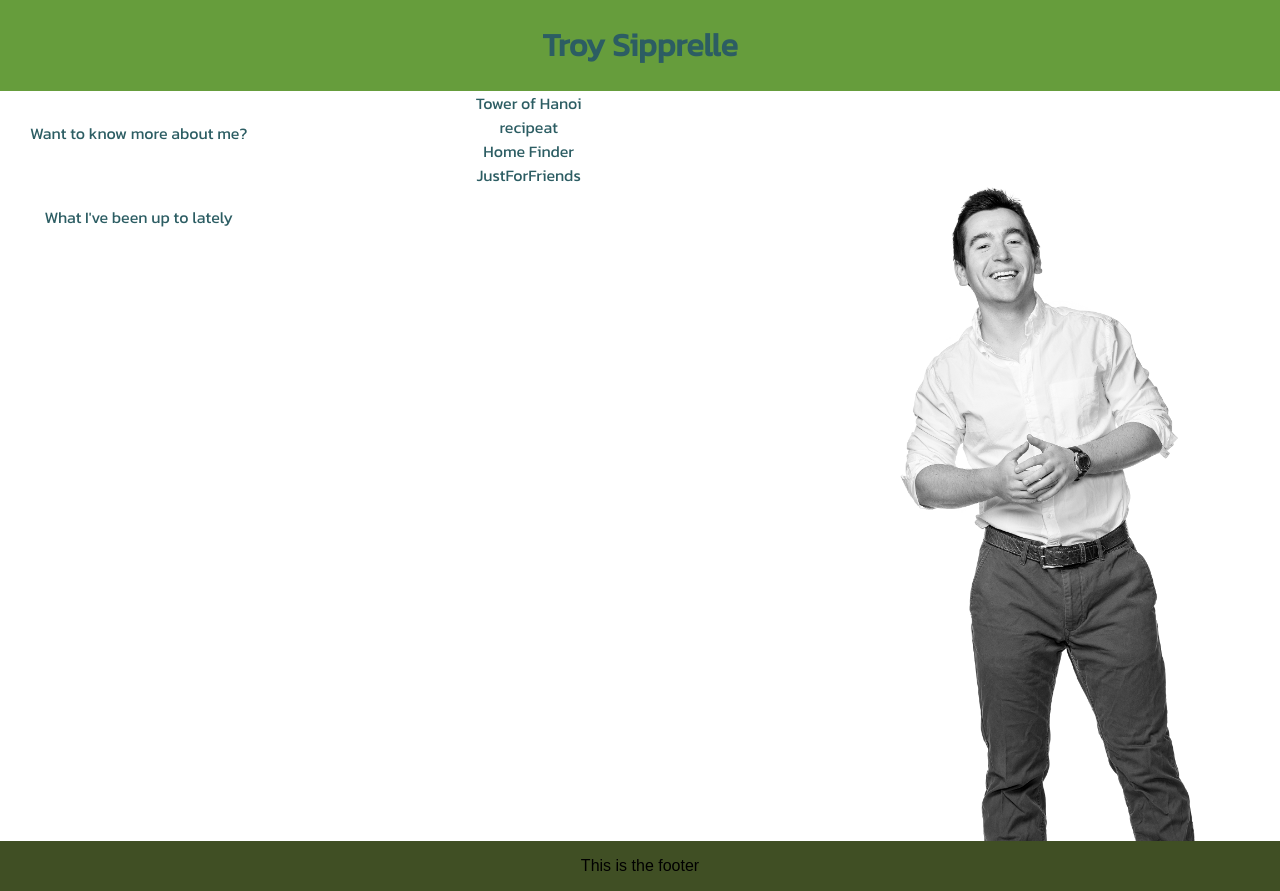
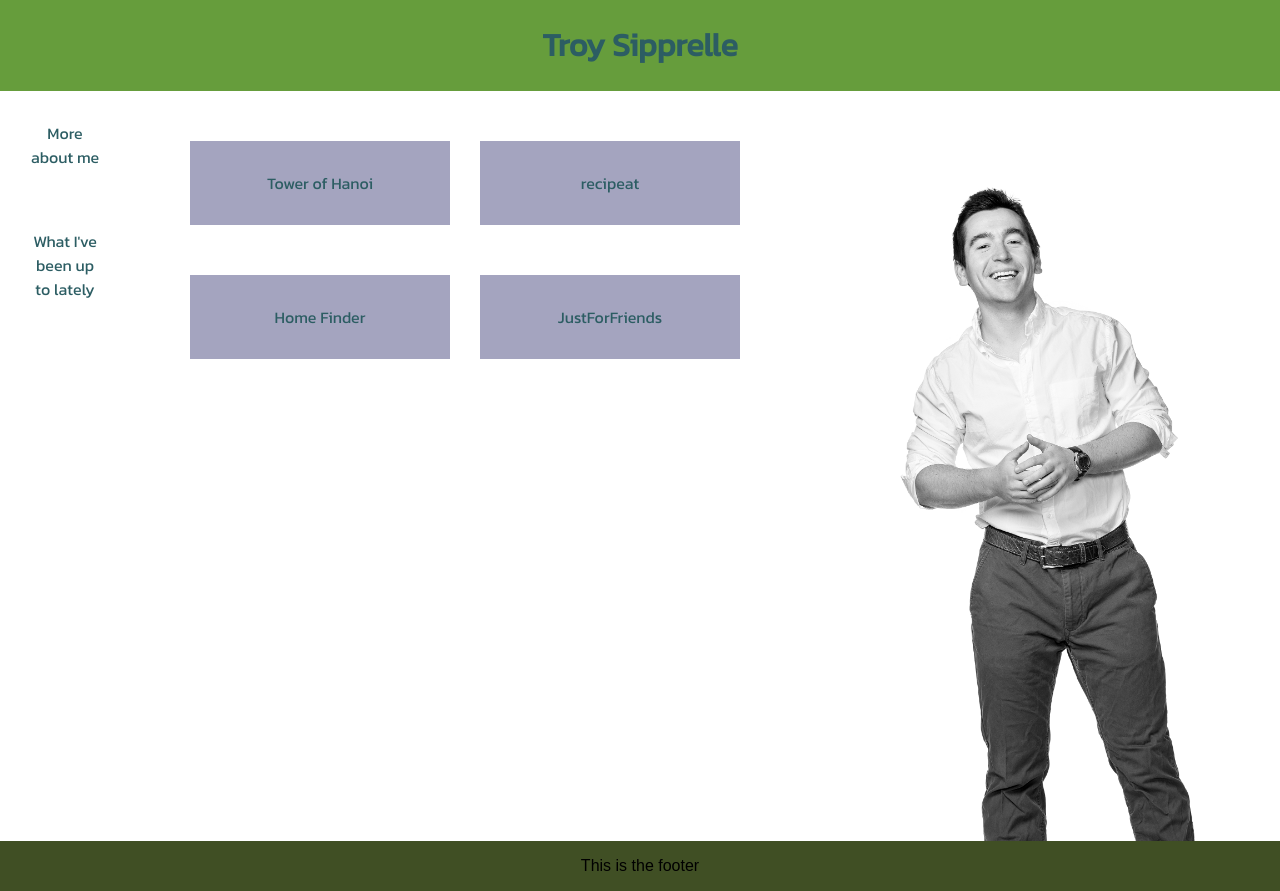
Before and after one commit to troysipp/troysipp.github.io, a React (Create React App) app: page /projects in a window 1280 px wide. Built offline with nearby package versions, Linux system fonts and the light colour scheme.

Commit message:
find reasonable projects layout

```diff
--- a/src/Components/App.css
+++ b/src/Components/App.css
@@ -1,11 +1,3 @@
-/* html {
-  background-image: url("../IMG_0345.jpg");
-  /* -webkit-background-size: center overflow no-repeat; */
-/* -o-background-size: cover; */
-/* background-size: cover no-repeat; */
-/* max-width: 1000px; */
-/* -webkit-transform: rotate(0.5deg); */
-/* } */
 .App {
   text-align: center;
   display: flex;
@@ -15,11 +7,10 @@
 
 header {
   background-color: #669d3c;
-  font-family: "Alegreya+Sans+SC" sans-serif;
 }
 
-a .App-header:hover {
-  color: pink;
+header a {
+  font-family: "Montserrat" sans-serif;
 }
 
 a {
@@ -30,27 +21,7 @@ a {
   font-weight: 2000;
 }
 
-a:hover {
-  color: #493829;
-}
-
-/* .App-header {
-  background-color: #2c5d63;
-  padding: 0;
-  margin: 20px;
-  display: flex;
-  justify-content: center;
-  flex-direction: row;
-  align-items: baseline;
-} */
-
-/* nav {
-  padding-left-right: 40px;
-} */
-
 .body {
-  /* background-color: #83929f; */
-
   min-height: 400px;
   display: flex;
   flex-direction: row;
@@ -58,10 +29,8 @@ a:hover {
 }
 
 .main {
-  /* background-image: url("../Images/IMG_0345.jpg"); */
   background-size: cover;
-  /* min-height: 600px; */
-  font-family: "Kanit" serif;
+  font-family: "Kanit" sans-serif;
 }
 
 nav {
@@ -73,6 +42,7 @@ nav {
 nav a {
   padding: 30px;
   margin: 0;
+  margin-right: 45px;
 }
 
 nav a:hover {
@@ -85,11 +55,7 @@ p {
 }
 
 .me-pic {
-  /* background-image: url("../Images/me.jpeg"); */
-  /* background-size: cover; */
-  /* min-width: 300px; */
   overflow: hidden;
-  /* max-width: 500px; */
   max-height: 750px;
   min-width: 500px;
 }
@@ -97,27 +63,3 @@ p {
 footer {
   background-color: #404f24;
 }
-/* .App-logo {
-  animation: App-logo-spin infinite 20s linear;
-  height: 80px;
-} */
-
-/* .App-header {
-  background-color: #222;
-  height: 150px;
-  padding: 20px;
-  color: white;
-} */
-
-/* .App-title {
-  font-size: 1.5em;
-}
-
-.App-intro {
-  font-size: large;
-} */
-
-/* @keyframes App-logo-spin {
-  from { transform: rotate(0deg); }
-  to { transform: rotate(360deg); }
-} */
--- a/src/Components/App.js
+++ b/src/Components/App.js
@@ -21,7 +21,8 @@ class App extends Component {
         </header>
         <div className="body">
           <nav>
-            <Link to="/about">Want to know more about me?</Link>
+            {/* <p>Want to know...</p> */}
+            <Link to="/about">More about me</Link>
             <Link to="/projects">What I've been up to lately</Link>
           </nav>
           <div className="main">
--- a/src/Components/Projects.css
+++ b/src/Components/Projects.css
@@ -1,3 +1,22 @@
 .project-list {
+  display: flex;
+  flex-flow: row wrap;
+}
+
+.project {
+  padding: 30px;
+  background-color: #a4a4bf;
+  margin-top: 50px;
+  margin-left: 15px;
+  margin-right: 15px;
+  min-width: 200px;
+}
+
+.project:hover {
+  background-color: #a4b4bf;
+}
+
+.project-list a {
   font-family: "Montserrat" sans-serif;
+  font-weight: 100;
 }
```
Also changed, not shown: 1 other file (tests, documents, lock files or other folders).
